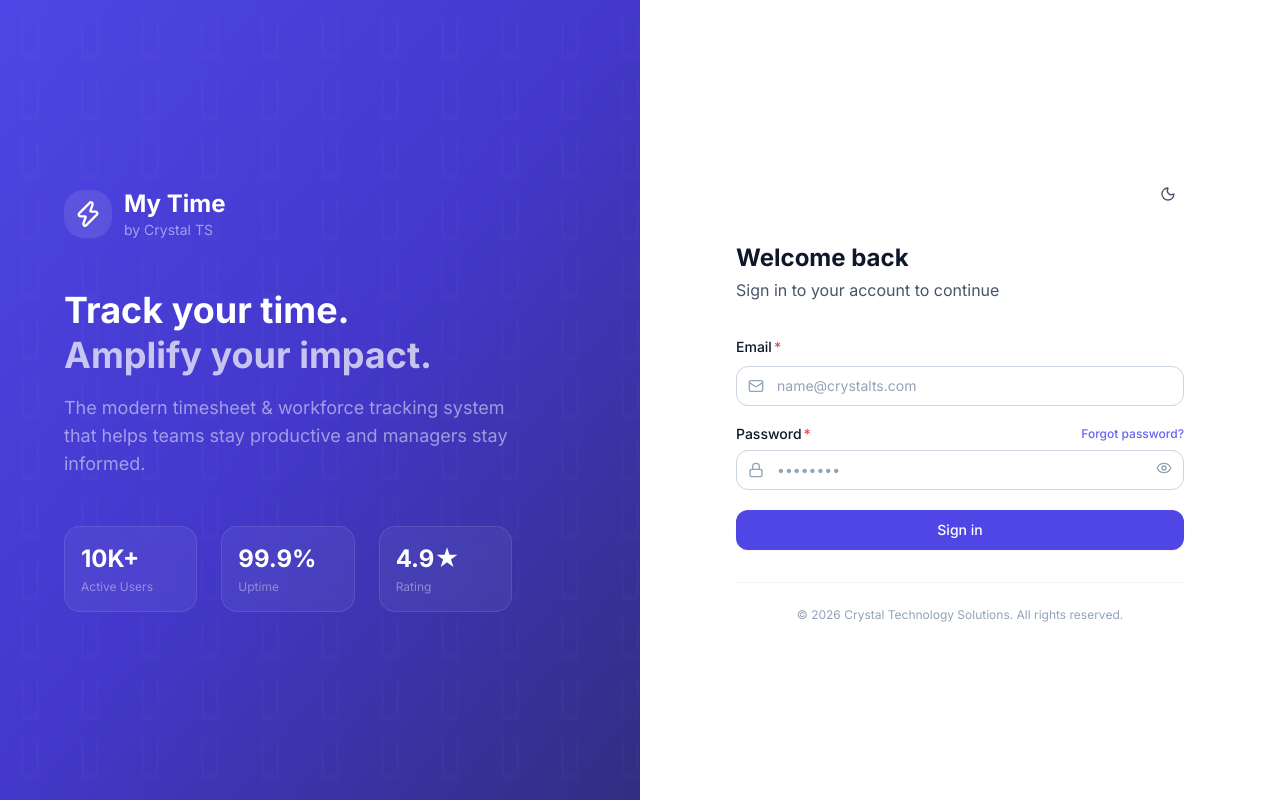
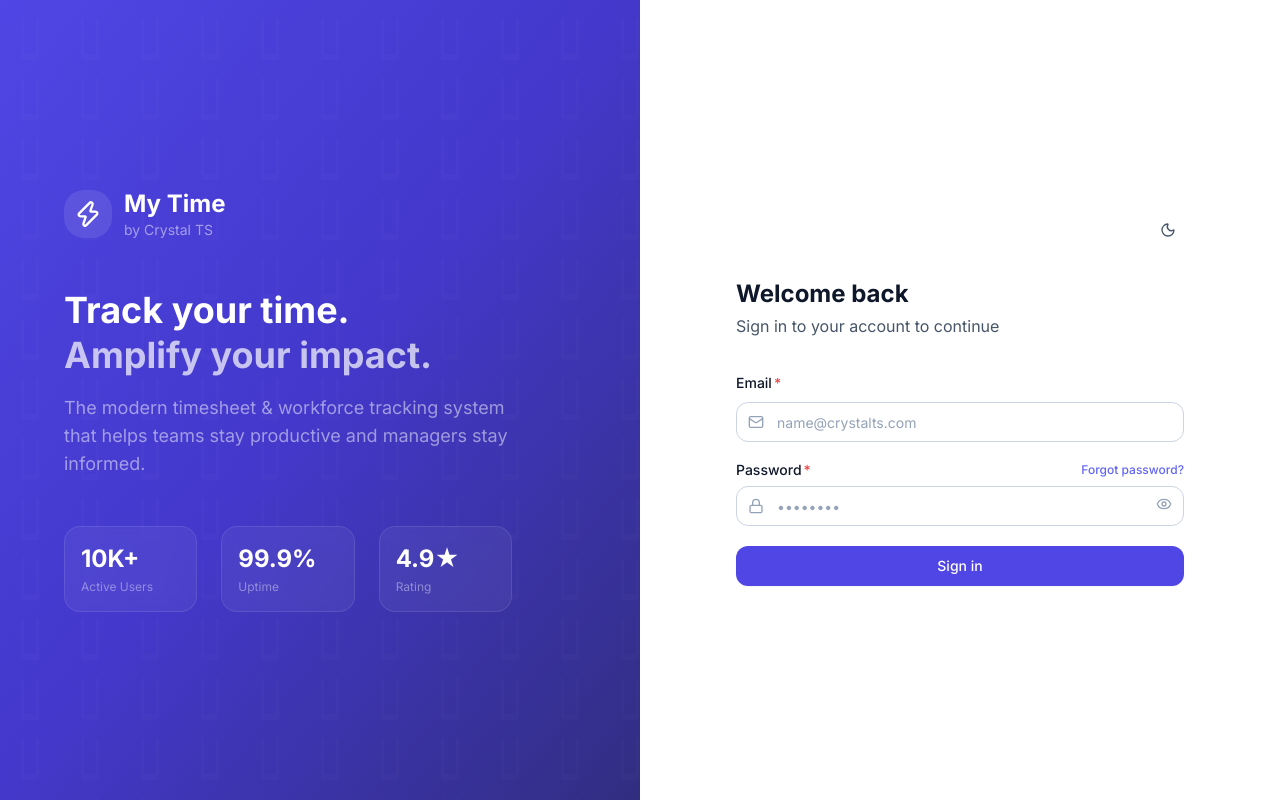
Before and after one commit to rvhacks/mytime-fe, a React (Vite) app: page /login in a window 1280 px wide. Built offline with nearby package versions, Linux system fonts and the light colour scheme; no server answers.

Commit message:
chore: Remove quick login section from login page

```diff
--- a/src/pages/auth/LoginPage.tsx
+++ b/src/pages/auth/LoginPage.tsx
@@ -178,10 +178,6 @@ export default function LoginPage() {
             </Button>
           </form>
 
-
-          <p className="mt-8 pt-6 border-t border-[var(--border-secondary)] text-xs text-[var(--text-tertiary)] text-center">
-            © {new Date().getFullYear()} Crystal Technology Solutions. All rights reserved.
-          </p>
         </motion.div>
       </div>
     </div>
```
